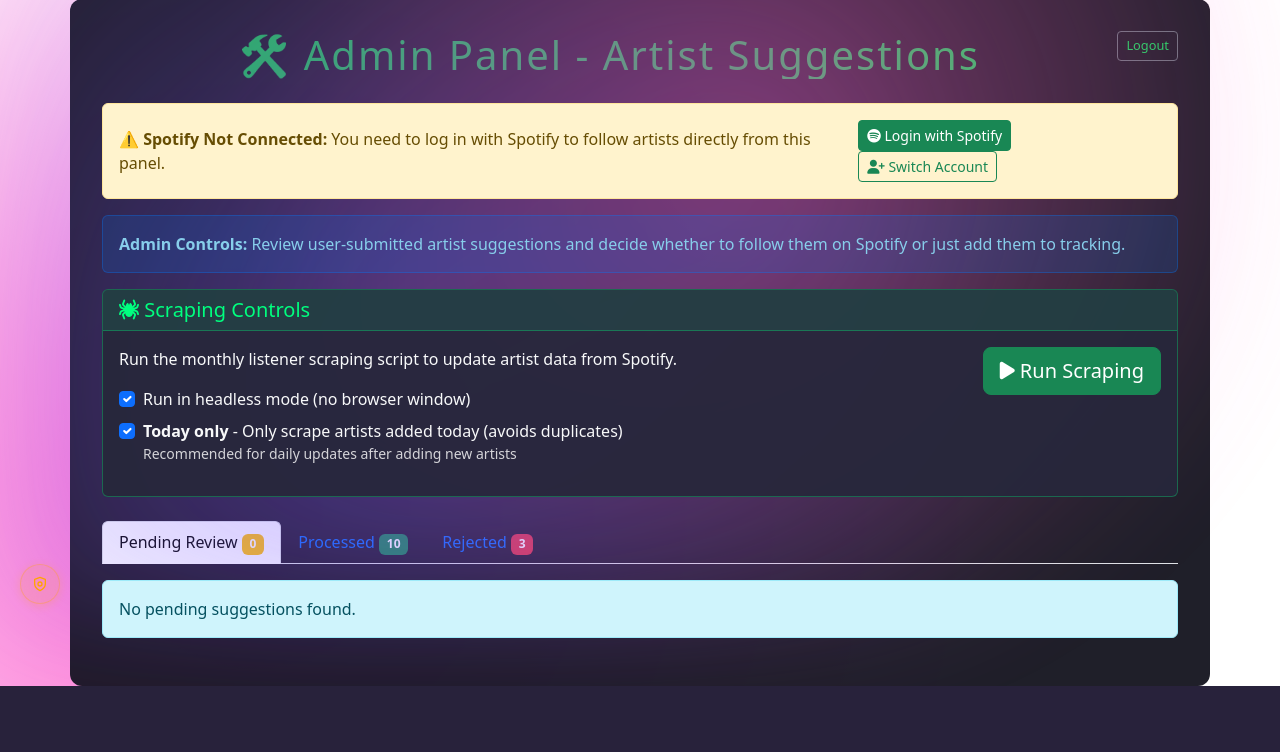
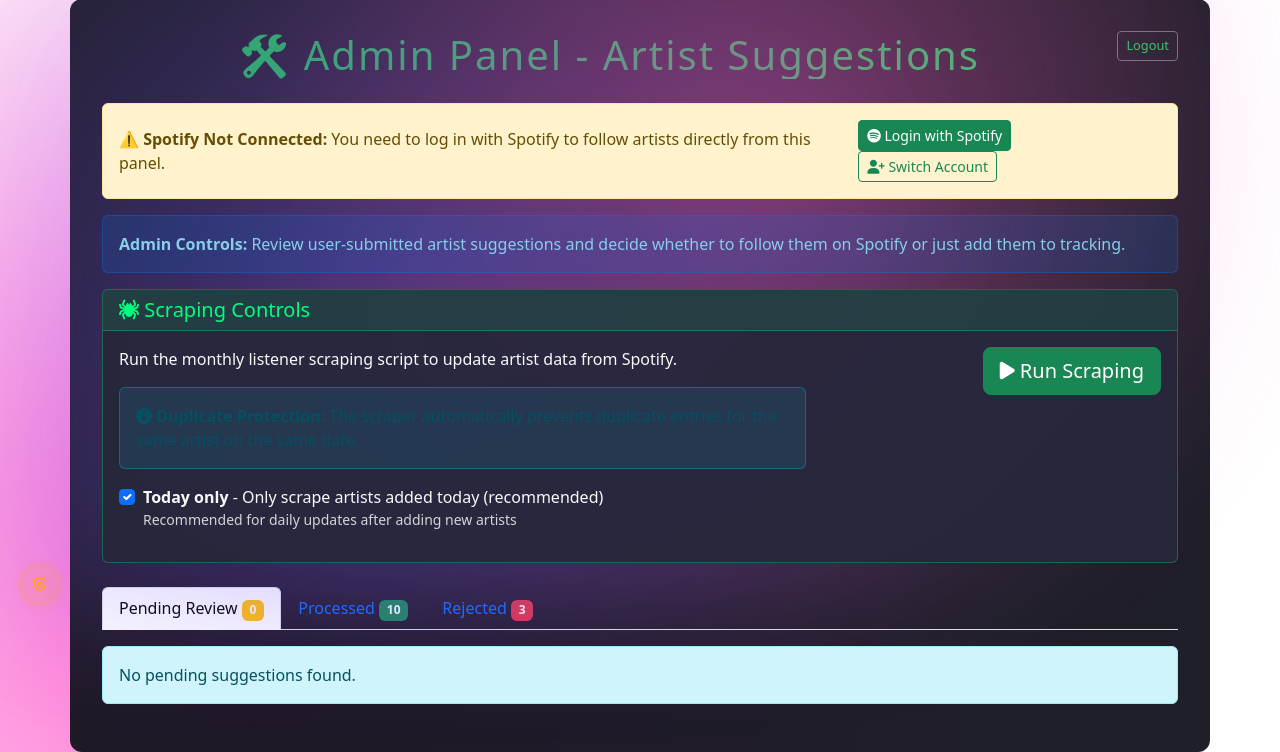
Before and after one commit to jason-donner/spotify-monthly-listener-extract, a Flask app: page /admin/ in a window 1280 px wide. Shown: the part 176-928 px from the top of the page. Before the commit the page ends 862 px from the top, so only its background shows below. Run offline with Flask 3, Linux system fonts and the light colour scheme; the visitor is signed in with stand-in values (Sample User, id 1); parts of the project's set-up code (start-up, migrations or seed data) failed here and were passed over; some libraries are stand-ins or nearby versions.

Commit message:
feat: Remove headless mode option from scraping job and update UI to reflect duplicate protection

```diff
--- a/webapp/app/routes/admin.py
+++ b/webapp/app/routes/admin.py
@@ -396,11 +396,10 @@
         """Admin endpoint to run the scraping script."""
         try:
             data = request.get_json()
-            headless = data.get("headless", True)
             today_only = data.get("today_only", False)
 
             # Create and start scraping job
-            job_id = job_service.create_scraping_job(headless=headless, today_only=today_only)
+            job_id = job_service.create_scraping_job(today_only=today_only)
 
             if job_service.start_scraping_job(job_id):
                 scraping_type = "filtered (today's artists only)" if today_only else "full"
--- a/webapp/templates/admin.html
+++ b/webapp/templates/admin.html
@@ -40,16 +40,13 @@
                     <div class="row">
                         <div class="col-md-8">
                             <p class="text-light">Run the monthly listener scraping script to update artist data from Spotify.</p>
-                            <div class="form-check mb-2">
-                                <input class="form-check-input" type="checkbox" id="headlessMode" checked>
-                                <label class="form-check-label text-light" for="headlessMode">
-                                    Run in headless mode (no browser window)
-                                </label>
+                            <div class="alert alert-info" role="alert" style="background-color: rgba(13, 202, 240, 0.1); border-color: rgba(13, 202, 240, 0.3);">
+                                <i class="fas fa-info-circle"></i> <strong>Duplicate Protection:</strong> The scraper automatically prevents duplicate entries for the same artist on the same date.
                             </div>
                             <div class="form-check mb-3">
                                 <input class="form-check-input" type="checkbox" id="todayOnlyMode" checked>
                                 <label class="form-check-label text-light" for="todayOnlyMode">
-                                    <strong>Today only</strong> - Only scrape artists added today (avoids duplicates)
+                                    <strong>Today only</strong> - Only scrape artists added today (recommended)
                                 </label>
                                 <small class="text-white d-block" style="opacity: 0.8;">Recommended for daily updates after adding new artists</small>
                             </div>
@@ -521,7 +518,6 @@
 let scrapingStatusInterval = null;
 
 function runScraping() {
-    const headless = document.getElementById('headlessMode').checked;
     const todayOnly = document.getElementById('todayOnlyMode').checked;
     const btn = document.getElementById('runScrapingBtn');
     const status = document.getElementById('scrapingStatus');
@@ -547,7 +543,6 @@
             'Content-Type': 'application/json',
         },
         body: JSON.stringify({
-            headless: headless,
             today_only: todayOnly
         })
     })
```
Also changed, not shown: webapp/app/services/job_service.py (+4 -6 lines).
